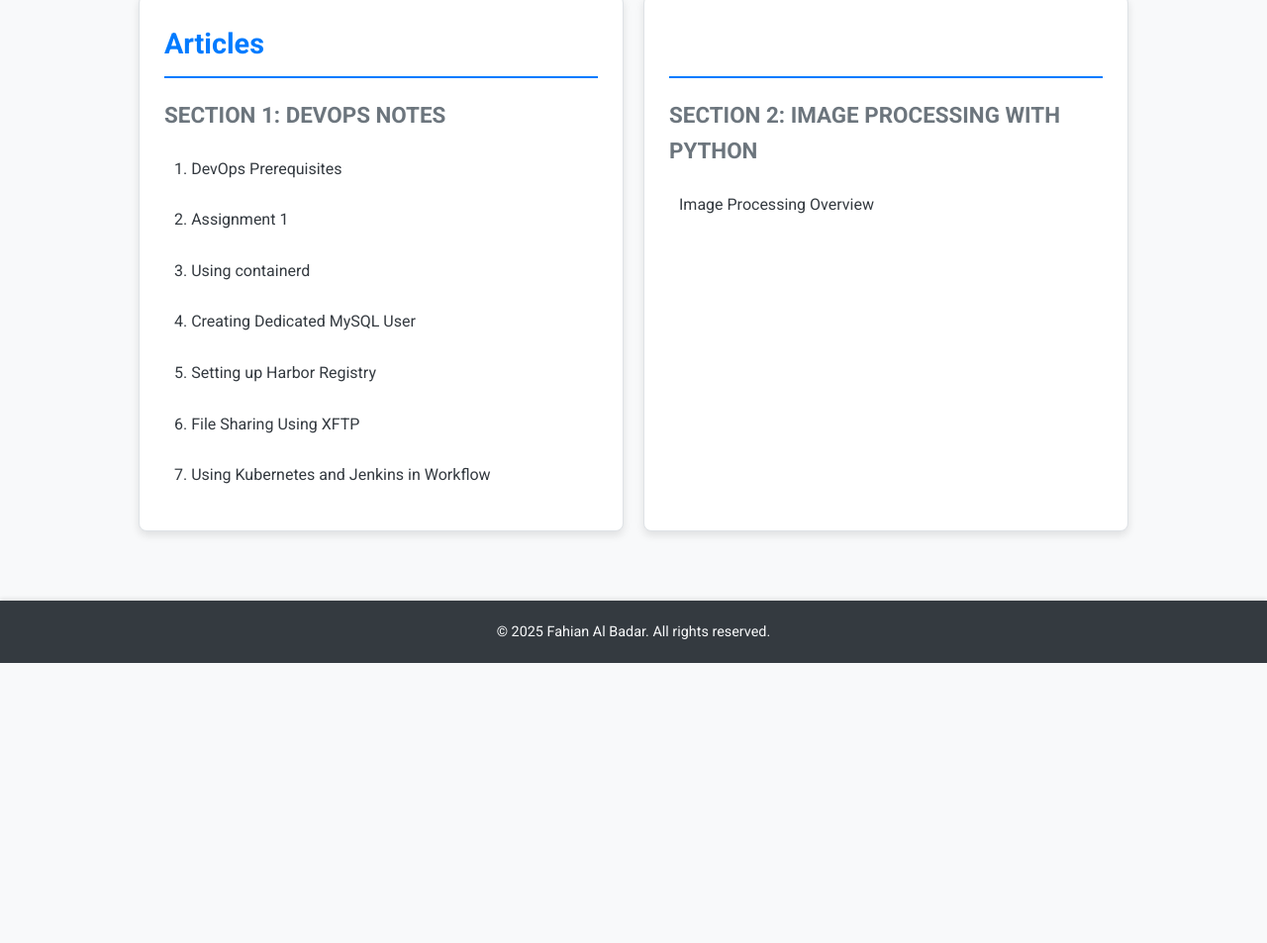
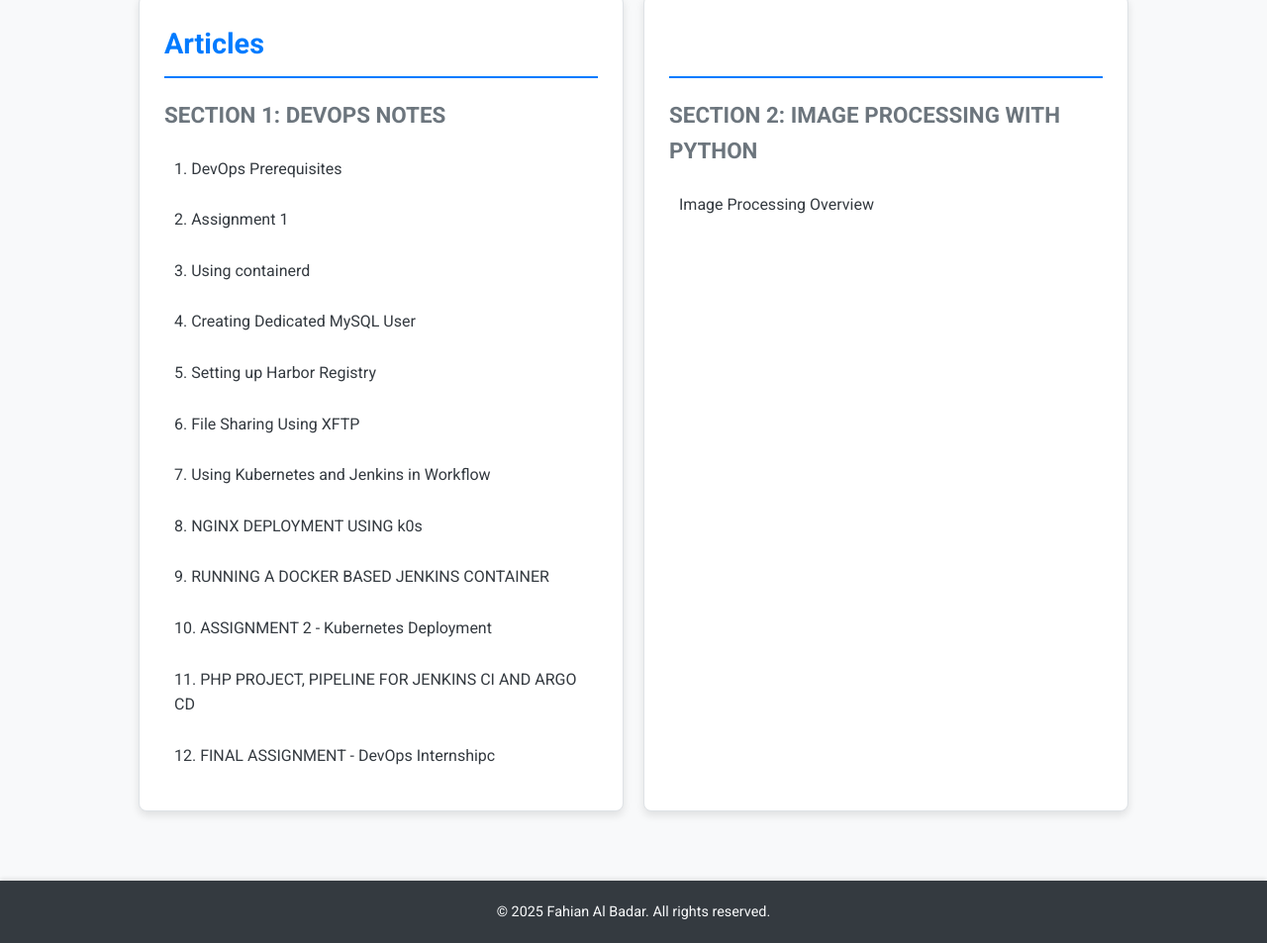
Before and after one commit to fabdab2008/FahianAlBadar, a plain HTML site: page index.html in a window 1280 px wide. Shown: the part 250-1203 px from the top of the page at 99% size. Before the commit the page ends 920 px from the top, so only its background shows below. Drawn offline with Linux system fonts and the light colour scheme.

Commit message:
Update index.html

```diff
--- a/index.html
+++ b/index.html
@@ -153,11 +153,11 @@
                 <li><a href="devops/5-Harbor-Registry.html">5. Setting up Harbor Registry</a></li>
                 <li><a href="devops/6-File-Sharing-XFTP.html">6. File Sharing Using XFTP</a></li>
                 <li><a href="devops/Kubernetes-Jenkins.html">7. Using Kubernetes and Jenkins in Workflow</a></li>
-                <!-- <li><a href="devops/Kubernetes-Jenkins.html">7. Using Kubernetes and Jenkins in Workflow</a></li>
-                <li><a href="devops/Kubernetes-Jenkins.html">7. Using Kubernetes and Jenkins in Workflow</a></li>
-                <li><a href="devops/Kubernetes-Jenkins.html">7. Using Kubernetes and Jenkins in Workflow</a></li>
-                <li><a href="devops/Kubernetes-Jenkins.html">7. Using Kubernetes and Jenkins in Workflow</a></li>
-                <li><a href="devops/Kubernetes-Jenkins.html">7. Using Kubernetes and Jenkins in Workflowc</a></li> -->
+                <li><a href="devops/8-NGINX-deployment-k0s.html">8. NGINX DEPLOYMENT USING k0s</a></li>
+                <li><a href="devops/9-Docker-Based-Jenkins-Container.html">9. RUNNING A DOCKER BASED JENKINS CONTAINER</a></li>
+                <li><a href="devops/10-Assignment-2.html">10. ASSIGNMENT 2 - Kubernetes Deployment</a></li>
+                <li><a href="devops/11-PHP-Project-Jenkins-Argo.html">11. PHP PROJECT, PIPELINE FOR JENKINS CI AND ARGO CD</a></li>
+                <li><a href="devops/12-Final-Assignment.html">12. FINAL ASSIGNMENT - DevOps Internshipc</a></li>
             </ul>
         </div>
 
```
